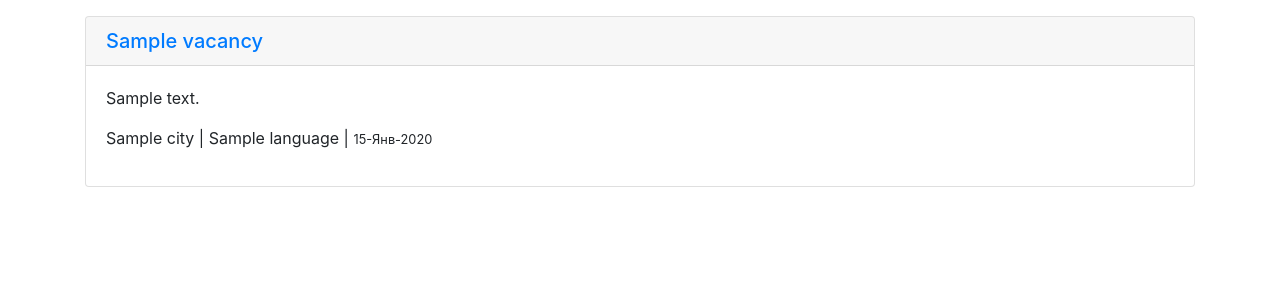
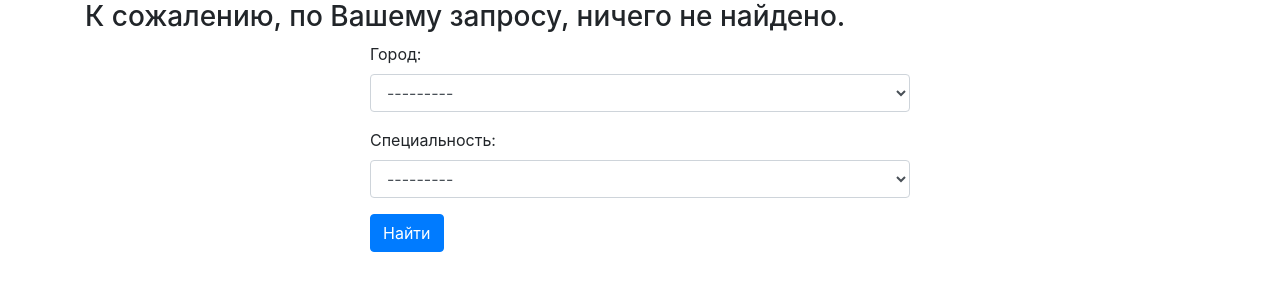
Before and after one commit to Ivanzuevskyi/scrapong_service, a Django app: page /home/ in a window 1280 px wide. Shown: the part 56-356 px from the top of the page. Run offline with Django 3.2, Linux system fonts and the light colour scheme; tables that the repository leaves empty hold one stand-in row (values such as "Sample post"); some libraries are stand-ins or nearby versions.

Commit message:
change settings

```diff
--- /dev/null
+++ b/src/scraping/forms.py
@@ -0,0 +1,17 @@
+from django import forms
+
+from scraping.models import City, Language
+
+
+class FindForm(forms.Form):
+    city = forms.ModelChoiceField(queryset=City.objects.all(),
+                                  to_field_name="slug",
+                                  required=False,
+                                  widget=forms.Select(attrs={'class': 'form-control'}),
+                                  label='Город'
+                                  )
+    language = forms.ModelChoiceField(queryset=Language.objects.all(),
+                                      to_field_name="slug",
+                                      required=False,
+                                      widget=forms.Select(attrs={'class': 'form-control'}),
+                                      label='Специальность')
--- a/src/scraping/templates/scraping/home.html
+++ b/src/scraping/templates/scraping/home.html
@@ -7,12 +7,25 @@
         <div class="card my-3">
           <h5 class="card-header"><a href="{{obj.url}}">{{obj.title}}</a></h5>
           <div class="card-body">
+            <h4>{{obj.company}}</h4>
 
             <p class="card-text">{{obj.description}}</p>
               <p>{{obj.city.name }} | {{obj.language.name }} | <small>{{obj.timestamp| date:"d-M-Y"  }}</small></p>
 
           </div>
         </div>
+    {% empty %}
+        <h3 class="mx-auto">К сожалению, по Вашему запросу, ничего не найдено.</h3>
+    {% endfor %}
+<div class="row ">
+    <div class="col-md-6 mx-auto">
+    <form method="GET" action="">
+        <div class="form-group">
+        {{form.as_p }}
+        </div>
+        <button type="submit" class="btn btn-primary">Найти</button>
+    </form>
+    </div>
+</div>
 
-    {% endfor %}
 {% endblock %}
--- a/src/scraping/views.py
+++ b/src/scraping/views.py
@@ -1,9 +1,23 @@
 from django.shortcuts import render
+
+from .forms import FindForm
 from .models import Vacancy
 
 
 # Create your views here.
 
 def home_view(request):
-    qs = Vacancy.objects.all()
-    return render(request, 'scraping/home.html', {'object_list': qs})
+    # print(request.GET)
+    form = FindForm()
+    city = request.GET.get('city')
+    language = request.GET.get('language')
+    qs = []
+    if city or language:
+        _filter = {}
+        if city:
+            _filter['city__slug'] = city
+        if language:
+            _filter['language__slug'] = language
+        qs = Vacancy.objects.filter(**_filter)
+    return render(request, 'scraping/home.html', {'object_list': qs,
+                                                  'form': form})
```
